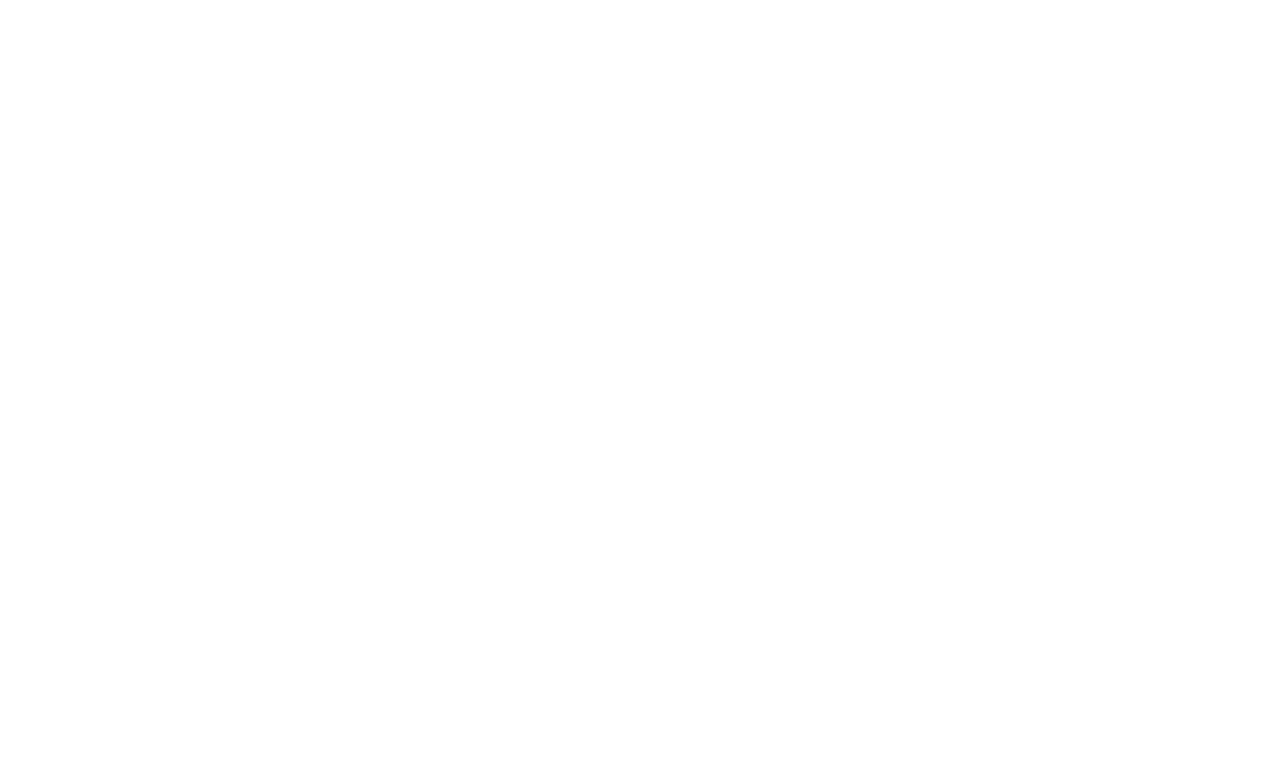
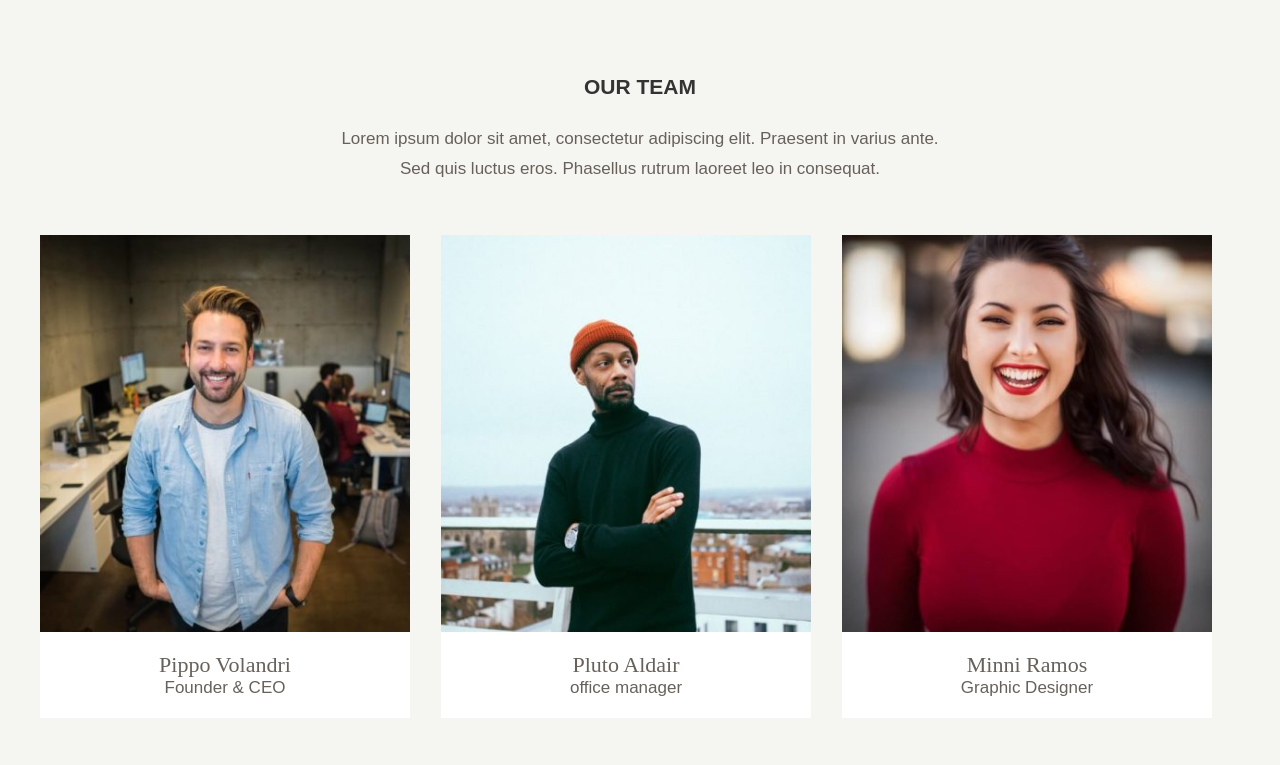
Before and after one commit to SeanBitter/js-our-team, a plain HTML site: page index.html in a window 1280 px wide. Shown: the top 765 px of the page. Drawn offline with Linux system fonts and the light colour scheme.

Commit message:
Complete the exercise

```diff
--- /dev/null
+++ b/css/style.css
@@ -0,0 +1,128 @@
+* {
+    box-sizing: border-box;
+    margin: 0;
+    padding: 0;
+}
+
+body {
+    color: #67615a;
+    background-color: #f5f5f1;
+
+    font-family: "Catamaran", sans-serif;
+    font-size: 17px;
+    font-weight: 400;
+}
+
+.container {
+    max-width: 1200px;
+    margin: 0 auto;
+}
+
+section {
+    padding: 50px 0;
+}
+
+.section-title {
+    margin: 20px 0;
+
+    text-align: center;
+    text-transform: uppercase;
+
+    color: #333;
+
+    font-size: 21px;
+    font-weight: 600;
+    line-height: 1.6;
+}
+
+.section-description {
+    max-width: 600px;
+    margin: 0 auto;
+
+    text-align: center;
+
+    line-height: 1.8;
+}
+
+.team-container {
+    display: flex;
+    flex-wrap: wrap;
+    justify-content: space-between;
+}
+
+.team-card {
+    flex-basis: 370px;
+
+    margin-top: 50px;
+    margin-right: 28px;
+}
+
+.team-container::after {
+    flex: auto;
+
+    content: "";
+}
+
+.card-image {
+    overflow: hidden;
+
+    cursor: pointer;
+}
+
+.card-image img {
+    display: block;
+
+    max-width: 100%;
+
+    transition: all 1s;
+}
+
+.card-image:hover img {
+    transform: scale(1.1, 1.1);
+
+    opacity: .9;
+}
+
+.card-text {
+    padding: 20px;
+
+    text-align: center;
+
+    background-color: #fff;
+}
+
+.card-text h3 {
+    font-family: "Vidaloka", serif;
+    font-size: 22px;
+    font-weight: 400;
+}
+
+.form-container {
+    max-width: 480px;
+    margin: auto;
+}
+
+label {
+    margin-bottom: .25em;
+}
+input,
+select,
+button {
+    display: block;
+
+    width: 100%;
+    height: 2.65em;
+    margin-bottom: 1em;
+    padding: .25em 1em;
+
+    border: 1px solid #cecece;
+    border-radius: 4px;
+    box-shadow: none;
+}
+
+button {
+    width: 50%;
+    margin-top: 2em;
+
+    font-size: 1rem;
+}
--- a/index.html
+++ b/index.html
@@ -5,9 +5,22 @@
     <meta http-equiv="X-UA-Compatible" content="IE=edge">
     <meta name="viewport" content="width=device-width, initial-scale=1.0">
     <title>Our Team</title>
+    <link rel="stylesheet" href="css/style.css">
 </head>
 <body>
+    <section id="team">
+        <div class="container">
+            <h2 class="section-title">Our team</h2>
+            <p class="section-description">
+            Lorem ipsum dolor sit amet, consectetur adipiscing elit. Praesent in
+            varius ante. Sed quis luctus eros. Phasellus rutrum laoreet leo in
+            consequat.
+            </p>
+            <div class="team-container">
 
+            </div>
+        </div>
+    </section>
 
     <script src="js/script.js"></script>
 </body>
--- a/js/script.js
+++ b/js/script.js
@@ -14,3 +14,69 @@ in modo dinamico, creando per ciascun membro del team un elemento html
 che conterrà i suoi dati.
 
 */
+
+// creo l'array con i membri del team
+const ourTeam = [
+    {
+        name: "Pippo Volandri",
+        position: "Founder & CEO",
+        photo: "img/wayne-barnett-founder-ceo.jpg"
+    },
+
+    {
+        name: "Pluto Aldair",
+        position: "office manager",
+        photo: "img/walter-gordon-office-manager.jpg"
+    },
+
+    {
+        name: "Minni Ramos",
+        position: "Graphic Designer",
+        photo: "img/barbara-ramos-graphic-designer.jpg"
+    },
+
+    {
+        name: "Paolo Maldini",
+        position: "Developer",
+        photo: "img/scott-estrada-developer.jpg"
+    },
+
+    {
+        name: "Feliciana Lopez",
+        position: "Social Media Manager",
+        photo: "img/angela-lopez-social-media-manager.jpg"
+    },
+
+    {
+        name: "Andy Carroll",
+        position: "Chief Editor",
+        photo: "img/angela-caroll-chief-editor.jpg"
+    },
+]
+
+// stampo in console l'elenco dei membri con il relativo ruolo
+for (let i = 0; i < ourTeam.length; i++) {
+    console.log(ourTeam[i].name + " - " + ourTeam[i].position);
+}
+
+// prendo il container html su cui stamperò la lista dei membri
+const teamContainer = document.querySelector(".team-container");
+
+
+// ciclo nell'array per stampare ogni membro nell'html
+for (let j = 0; j < ourTeam.length; j++) {
+    teamContainer.innerHTML += `
+                                <div class="team-card">
+                                    <div class="card-image">
+                                    <img
+                                        src="${ourTeam[j].photo}"
+
+                                    />
+                                    </div>
+                                    <div class="card-text">
+                                    <h3>${ourTeam[j].name}</h3>
+                                    <p>${ourTeam[j].position}</p>
+                                    </div>
+                                </div>
+                                `
+}
```
Also changed, not shown: img/angela-caroll-chief-editor.jpg (added), img/angela-lopez-social-media-manager.jpg (added), img/barbara-ramos-graphic-designer.jpg (added), img/new-team-member-01.jpg (added), img/new-team-member-02.jpg (added), img/new-team-member-03.jpg (added), img/new-team-member-04.jpg (added), img/scott-estrada-developer.jpg (added), img/walter-gordon-office-manager.jpg (added), img/wayne-barnett-founder-ceo.jpg (added).
